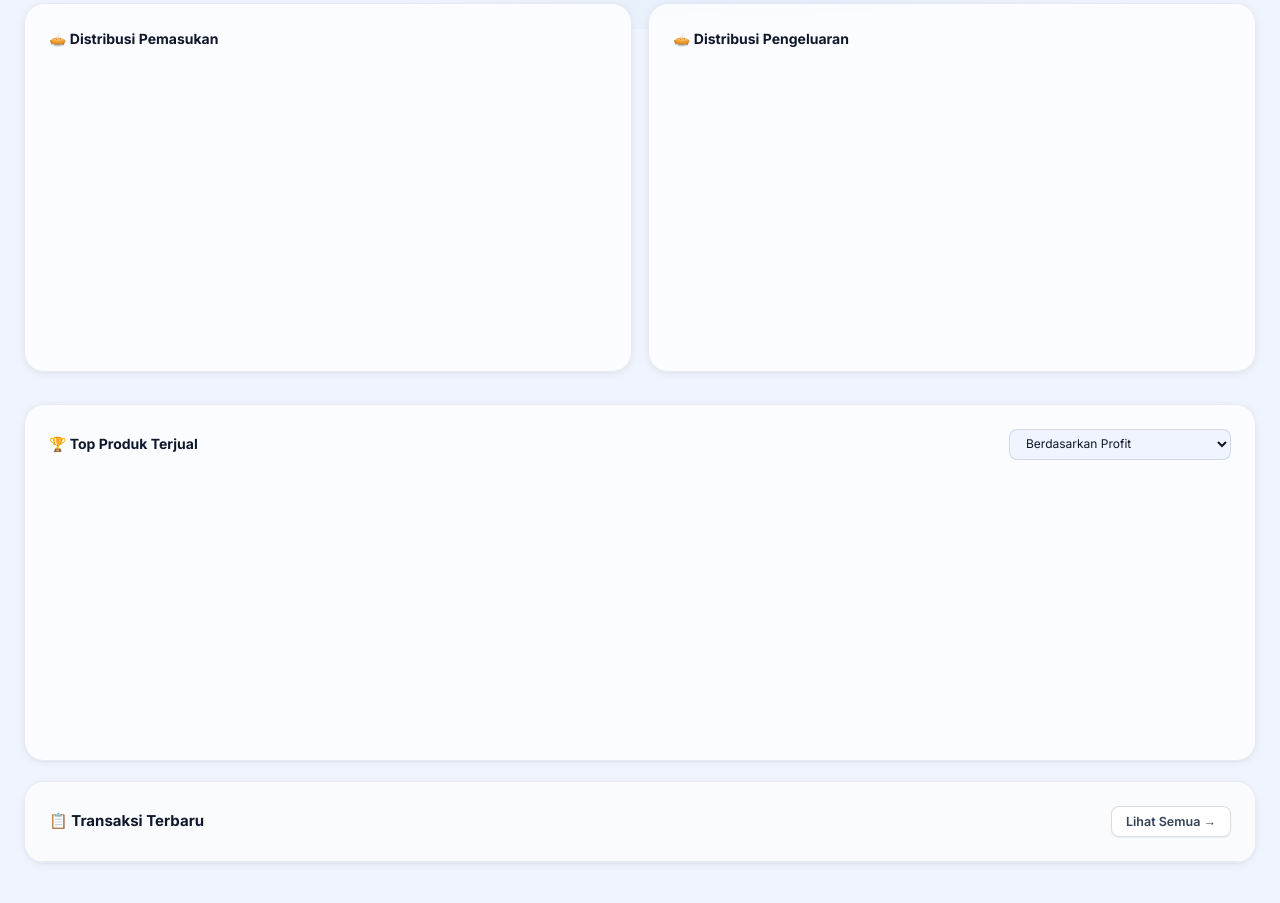
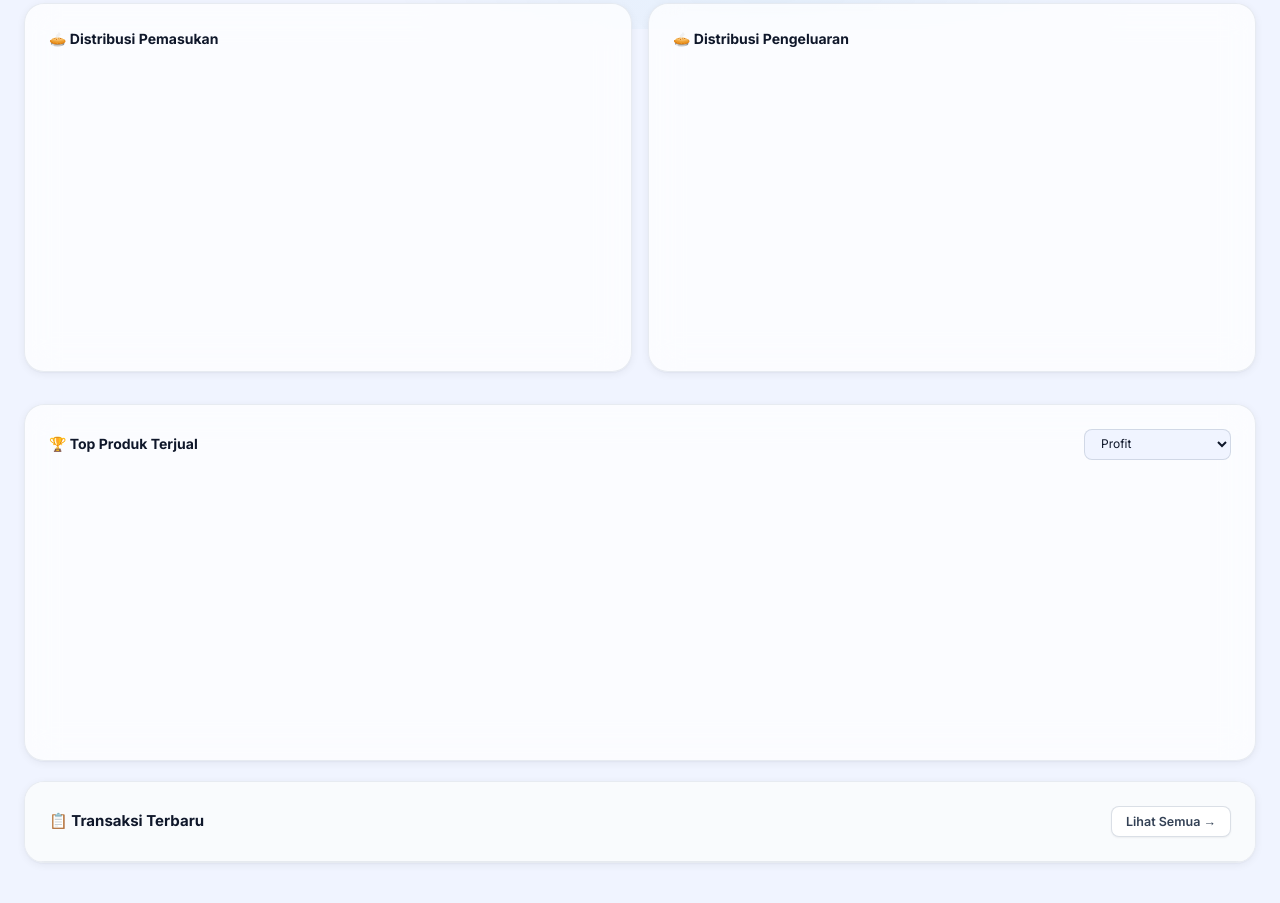
Before and after one commit to muhammadkhairin333-arch/dashboard-keuangan-karim-gadget, a plain HTML site: page index.html in a window 1280 px wide. Shown: the part 771-1674 px from the top of the page. Drawn offline with nearby package versions, Linux system fonts and the light colour scheme; no server answers; a script that the page names is missing.

Commit message:
Update option text for top product selection

```diff
--- a/index.html
+++ b/index.html
@@ -109,8 +109,8 @@
         <div style="display:flex; justify-content:space-between; align-items:center; margin-bottom:16px;">
           <div class="chart-title" style="margin-bottom:0;" id="title-topproduct">🏆 Top Produk Terjual</div>
           <select id="topproduct-mode" class="form-select" style="width:auto; padding:6px 30px 6px 12px; font-size:12px; height:auto; background-color:var(--bg-primary); border-color:var(--border-light);" onchange="App._renderOverview()">
-            <option value="profit">Berdasarkan Profit</option>
-            <option value="count">Berdasarkan Jumlah Terjual</option>
+            <option value="profit">Profit</option>
+            <option value="count">Jumlah Terjual</option>
           </select>
         </div>
         <div class="chart-h260"><canvas id="chart-topproduct"></canvas></div>
```
